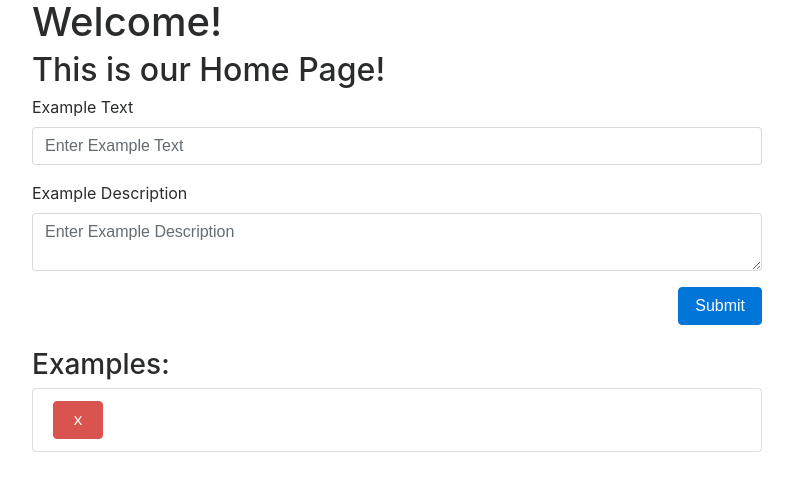
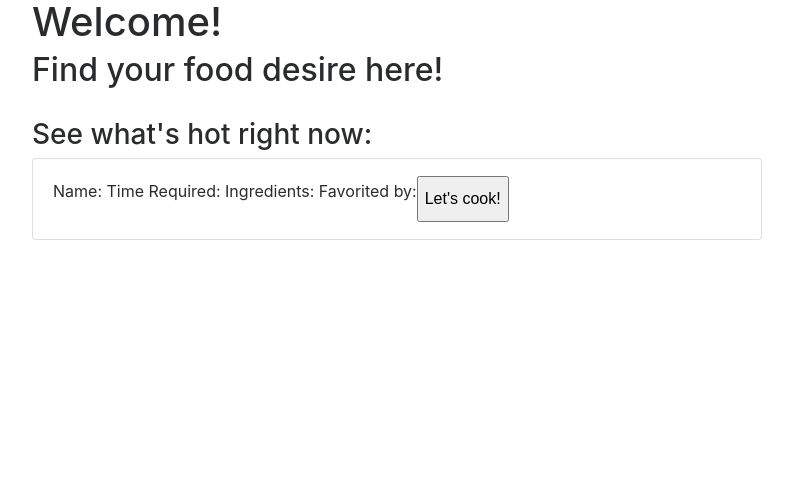
Before and after one commit to CapApple/Bro-Cooking, a Node server app: page / in a window 1280 px wide. Shown: the top 491 px of the page, without its empty margins (243-1036 px from the left). Run offline with Node 20, Linux system fonts and the light colour scheme; tables that the repository leaves empty hold one stand-in row (values such as "Sample post"); some libraries are stand-ins or nearby versions.

Commit message:
eslintrc, travis and html route

```diff
--- a/config/config.json
+++ b/config/config.json
@@ -2,7 +2,7 @@
   "development": {
     "username": "root",
     "password": "password",
-    "database": "exampledb",
+    "database": "recipe_db",
     "host": "localhost",
     "dialect": "mysql"
   },
--- a/routes/htmlRoutes.js
+++ b/routes/htmlRoutes.js
@@ -12,9 +12,9 @@
   });
 
   // Load example page and pass in an example by id
-  app.get("/example/:id", function(req, res) {
-    db.Example.findOne({ where: { id: req.params.id } }).then(function(dbExample) {
-      res.render("example", {
+  app.get("/recipe/:id", function(req, res) {
+    db.Recipe.findOne({ where: { id: req.params.id } }).then(function(dbExample) {
+      res.render("singleRecipe", {
         example: dbExample
       });
     });
--- /dev/null
+++ b/testseet.sql
@@ -0,0 +1,2 @@
+NSERT INTO recipes (name, ingredients, minutes, process, createdAt, updatedAt)
+VALUES ("Prime Time", "a b c d e", 0, "blahblahblah", '2019-01-01 00:00:00', '2019-01-01 00:00:00');
--- a/views/index.handlebars
+++ b/views/index.handlebars
@@ -3,8 +3,10 @@
     <div class="row">
       <div class="col-8 offset-2">
         <h1>{{msg}}</h1>
-        <h2>This is our Home Page!</h2>
-        <form class="clearfix mb-4" action="POST">
+        <h2>Find your food desire here!</h2>
+        <br>
+
+        {{!-- <form class="clearfix mb-4" action="POST">
           <div class="form-group">
             <label for="example-text">Example Text</label>
             <input type="text" id="example-text" class="form-control" aria-describedby="example-text" placeholder="Enter Example Text">
@@ -14,13 +16,25 @@
             <textarea class="form-control" id="example-description" aria-describedby="example-description" placeholder="Enter Example Description"></textarea>
           </div>
           <button id="submit" class="btn btn-primary float-right">Submit</button>
-        </form>
-        <h3>Examples:</h3>
+        </form> --}}
+
+        <h3>See what's hot right now:</h3>
         <ul id="example-list" class="list-group">
           {{#each examples}}
           <li data-id="{{this.id}}" class="list-group-item">
+            <p>
+              <span class="label">Name:</span>
+              <span class="name">{{this.name}}</span>
+              <span class="label">Time Required:</span>
+              <span class="time">{{this.minutes}}</span>
+              <span class="label">Ingredients:</span>
+              <span class="time">{{this.ingredients}}</span>
+              <span class="label">Favorited by:</span>
+              <span class="time">{{this.favorites}}</span>
+            </p>
             <a href="example/{{this.id}}">{{this.text}}</a>
-            <button class="btn btn-danger float-right delete">ｘ</button>
+            {{!-- <button class="btn btn-danger float-right delete">ｘ</button> --}}
+            <a href="recipe/{{this.id}}"><button class="detail">Let's cook!</button></a>
           </li>
           {{/each}}
         </ul>
```
Also changed, not shown: models/recipe.js (+7 -1 lines), routes/apiRoutes.js (+6 -6 lines), views/example.handlebars (deleted, +0 -19 lines), views/singleRecipe.handlebars (added, +20 -0 lines), schema.sql (renamed from models/schema.sql).
